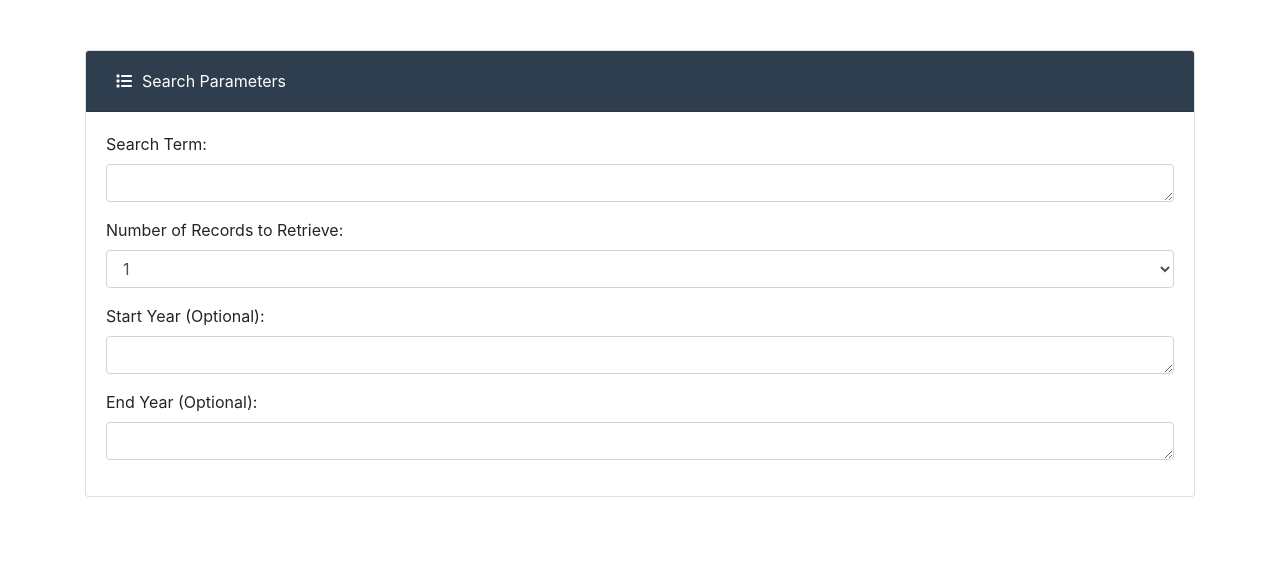
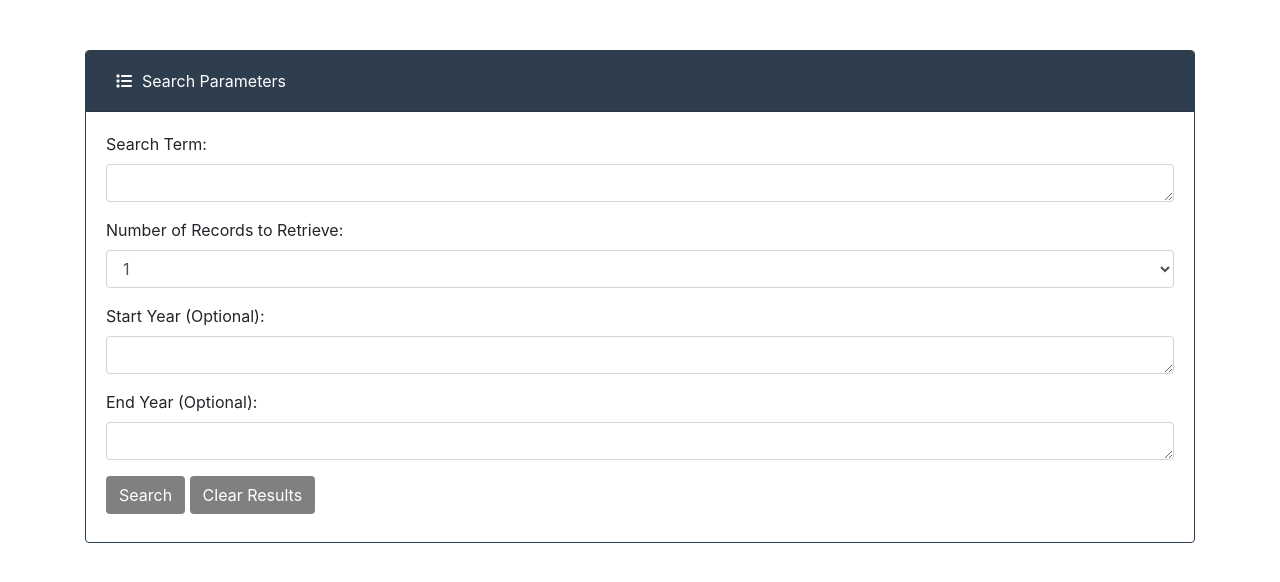
Before and after one commit to neverage84/NewYorkTimes, a plain HTML site: page index.html in a window 1280 px wide. Shown: the part 150-732 px from the top of the page. Drawn offline with nearby package versions, Linux system fonts and the light colour scheme.

Commit message:
Added buttons

```diff
--- a/index.html
+++ b/index.html
@@ -69,6 +69,8 @@
                                 <label for="exampleFormControlTextarea1">End Year (Optional):</label>
                                 <textarea class="form-control" id="exampleFormControlTextarea1" rows="1"></textarea>
                         </div>
+                        <button type="submit" class="btn mb-2 buttons">Search</button>
+                        <button type="submit" class="btn mb-2 buttons">Clear Results</button>
                 </div>
     </div></div>
 
--- a/style.css
+++ b/style.css
@@ -32,4 +32,10 @@ i {
 
 .card {
     background-color: white;
+    border-color: rgb(47, 62, 78);
 }
+
+.buttons {
+    color: white;
+    background-color: gray;
+}
```
